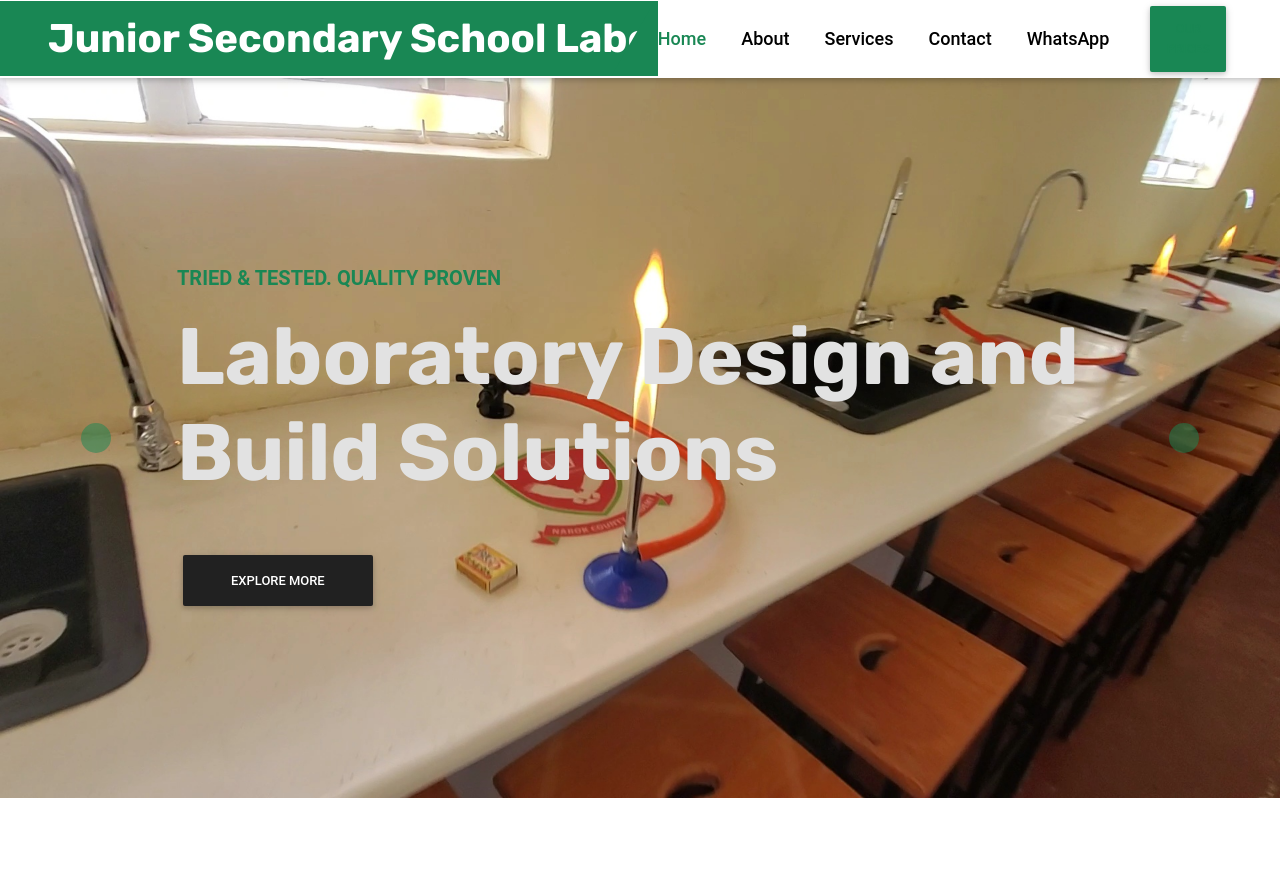
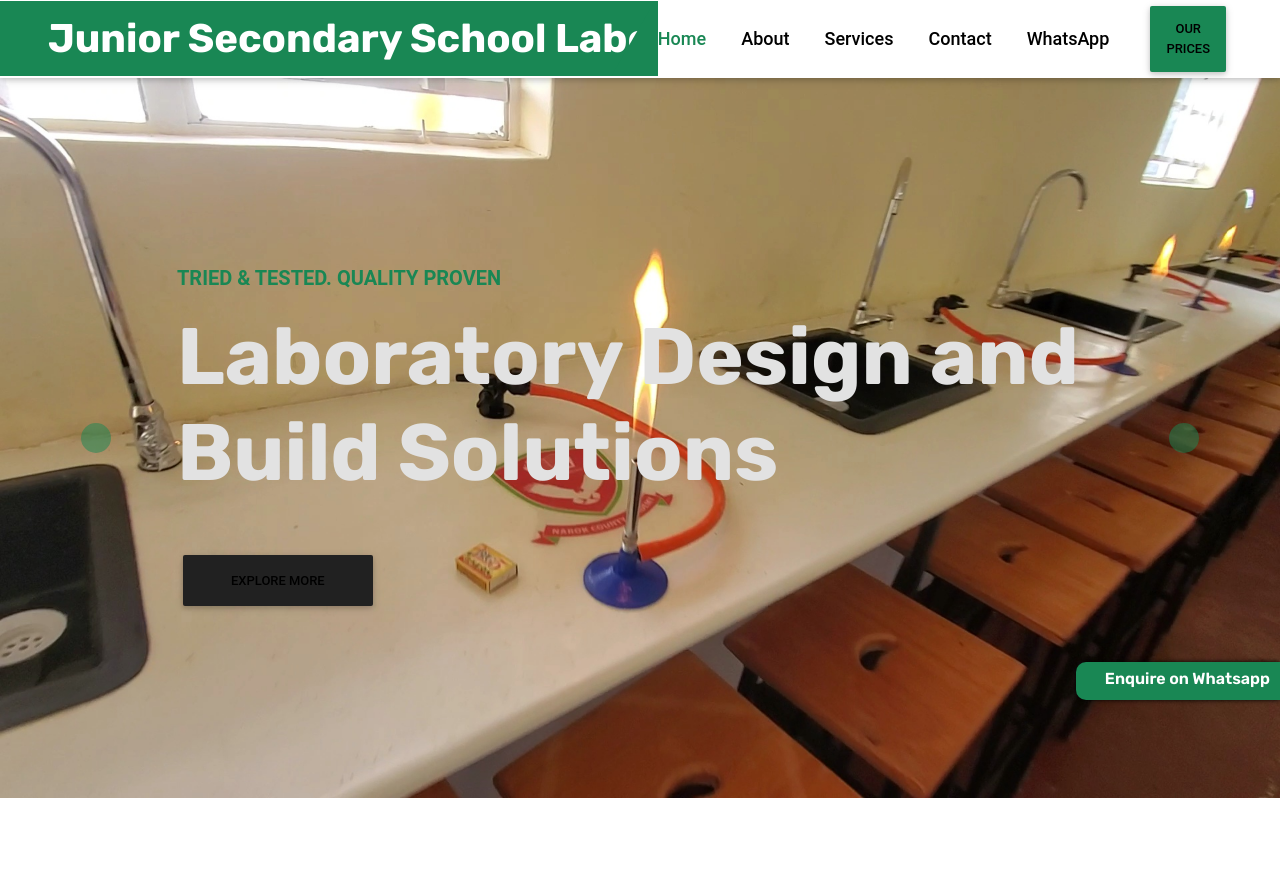
Before and after one commit to muriithi-ian/jsslabs, a Django app: page / in a window 1280 px wide. Shown: the top 890 px of the page. Run offline with Django 4.2, Linux system fonts and the light colour scheme; some libraries are stand-ins or nearby versions; some web fonts are replaced; grey boxes are pictures that could not be loaded.

Commit message:
Added whatsapp hover button

```diff
--- a/jsslabs/settings.py
+++ b/jsslabs/settings.py
@@ -26,7 +26,7 @@ SECRET_KEY = 'django-insecure-o@)zkmj7y8+p-ec)*00)j+%bygfc)_z$v4d#wxyirn0$uu-f9+
 # SECURITY WARNING: don't run with debug turned on in production!
 DEBUG = True
 
-ALLOWED_HOSTS = ['juniorsecondarylab.co.ke','www.juniorsecondarylab.co.ke', 'mail.juniorsecondarylab.co.ke']
+ALLOWED_HOSTS = ['juniorsecondarylab.co.ke','www.juniorsecondarylab.co.ke', 'mail.juniorsecondarylab.co.ke', "localhost"]
 
 
 # Application definition
--- a/jsslabs/static/css/style.css
+++ b/jsslabs/static/css/style.css
@@ -23,7 +23,7 @@
     color: rgb(226, 226, 226);
 }
 .bg-success{
-    color:var(--dark);
+    color:var(--primary);
 }
 
 .text-success{
@@ -77,6 +77,7 @@ h6,
     transition: .5s;
     font-weight: 500;
     background-color: var(--primary);
+    color: var(--dark);
 }
 
 .btn-primary,
@@ -85,7 +86,7 @@ h6,
 }
 
 .btn-success{
-    color:var(--primary);
+    color: var(--dark);
 }
 
 .btn-square {
@@ -694,6 +695,31 @@ h6,
     transform: scale(1);
 }
 
+/*** Whatsapp ***/
+.contact-whatsapp-cta {
+    position: fixed;
+    z-index: 100;
+    bottom: 100px;
+    right: 0;
+    left: auto;
+    color: #000;
+    top: auto;
+    background: var(--primary);
+    border-radius: 10px 0 0 10px;
+    box-shadow: 0 0 5px #000;
+}
+
+
+.contact-whatsapp-cta h4 a {
+    font-size: 16px;
+    font-weight: 600;
+    margin: 0;
+    padding: 0;
+    line-height: 1.5;
+    color: #fff;
+    text-align: center;
+    padding: 10px;
+}
 
 /*** Footer ***/
 .footer {
--- a/pages/templates/base.html
+++ b/pages/templates/base.html
@@ -48,12 +48,13 @@
 {% include "navbar.html" %}
 
 {% block content %}
+
+{% endblock content %}
+
 <div class="contact-whatsapp-cta">
-    <h4><a data-toggle="collapse" href="#whatsapp-cta-detail" class="collapsed" aria-expanded="false">
-     <i class="fa-brands fa-whatsapp text-white"></i>
+    <h4><a data-toggle="collapse" href="https://wa.me/254701547400" target="_blank">
+     <i class="fa-brands fa-whatsapp text-white" style="font-size: 20px;"></i>
     <span class="d-none d-md-inline"> Enquire on Whatsapp</span></a></h4>
-    <div id="whatsapp-cta-detail" class="bg-light collapse" style="">WhatsApp <a href="https://wa.me/254701547400" target="_blank">0788&nbsp;888838</a> for assistance. We're happy to help!</div>
 </div>
-{% endblock content %}
 </body>
 </html>
--- a/pages/templates/landing.html
+++ b/pages/templates/landing.html
@@ -529,15 +529,6 @@
     </div>
     <!-- Testimonial End -->
 
-    <!-- Whatsapp start -->
-    <div class="contact-whatsapp-cta">
-        <h4><a data-toggle="collapse" href="#whatsapp-cta-detail" class="" aria-expanded="true">
-        <i class="fa-brands fa-whatsapp text-white"></i>
-        <span class="d-none d-md-inline"> Enquire on Whatsapp</span></a></h4>
-            <div id="whatsapp-cta-detail" class="bg-light collapse show" style="">WhatsApp <a href="https://wa.me/254701547400" target="_blank">0788&nbsp;888838</a> for assistance. We're happy to help!</div>
-    </div>
-
-
     <!-- Footer Start -->
     <section id="cont">
     <div class="container-fluid bg-success footer mt-5 py-5 wow fadeIn" data-wow-delay="0.1s">
```
Also changed, not shown: pages/static/css/style.css (+13 -2 lines).
